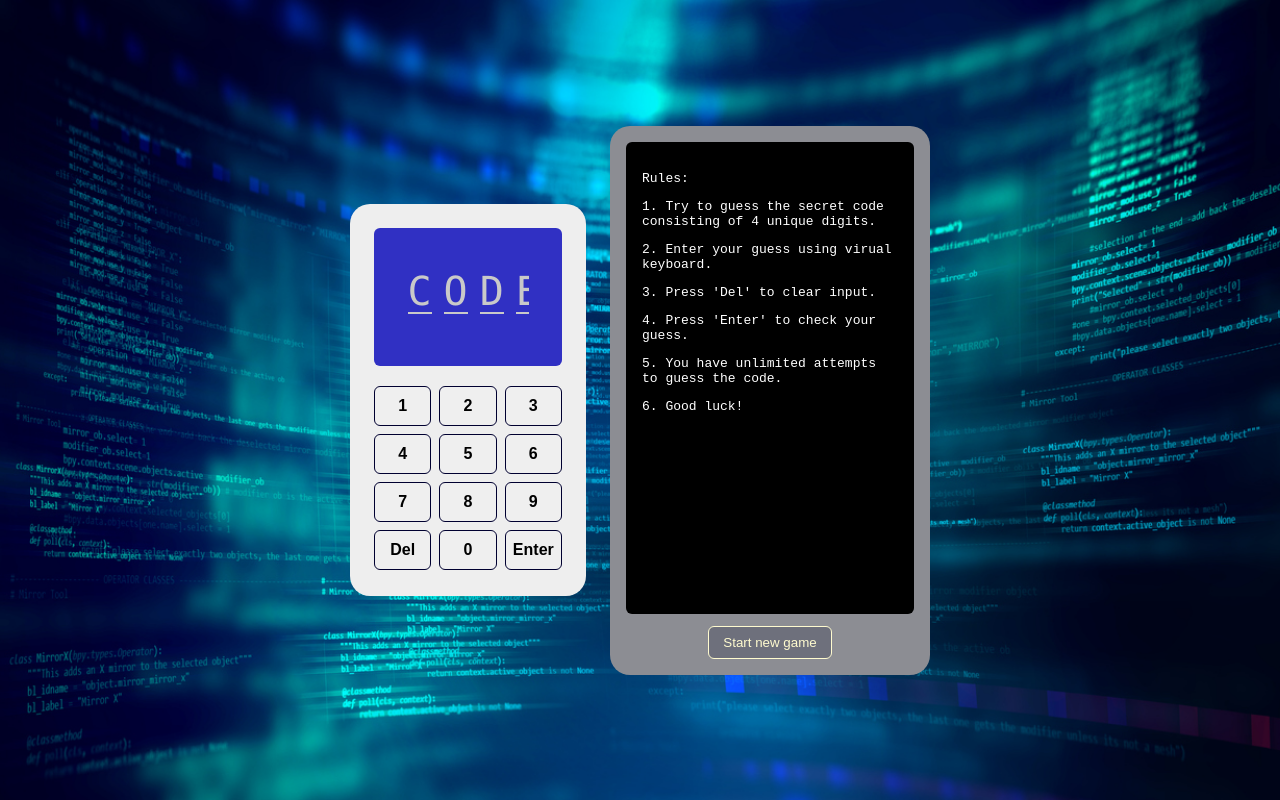
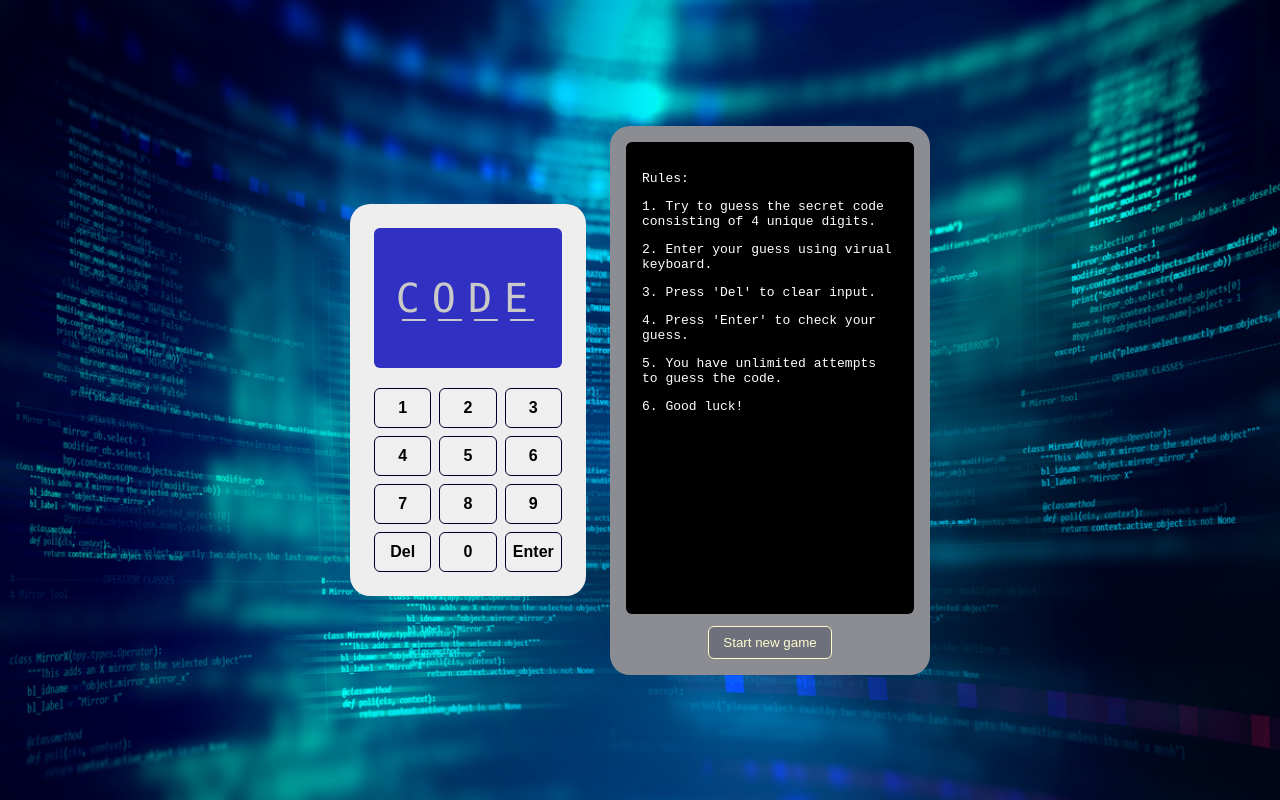
Before and after one commit to edovgalenko/Decoder-Game, a plain HTML site: page index.html in a window 1280 px wide. Drawn offline with Linux system fonts and the light colour scheme.

Commit message:
fix input

```diff
--- a/style.css
+++ b/style.css
@@ -29,11 +29,14 @@ body {
     padding: 24px;
     height: 344px;
     width: 188px;
+    display: flex;
+    flex-direction: column;
 }
 
 .screen {
+    position: relative;
+    height: 140px;
     background: #3030c3;
-    padding: 40px 14px 52px;
     margin-bottom: 20px;
     display: flex;
     align-items: center;
@@ -42,19 +45,20 @@ body {
 }
 
 input#code {
-    display: block;
+    width: 100%;
     border: none;
     padding: 0;
-    width: 121px;
     background: repeating-linear-gradient(90deg, #c9c9c9 0, #c9c9c9 1ch, transparent 0, transparent 1.5ch) 0 100% / 5.5ch 2px no-repeat;
     font: 40px droid sans mono, consolas, monospace;
     letter-spacing: 0.5ch;
     user-select: none;
     caret-color: transparent;
     color: #c9c9c9;
-    overflow: visible;
     border: none;
     border-radius: 0;
+    flex: 0 auto;
+    text-align: center;
+    background-position-x: 28px;
 }
 
 input#code.wrong {
```
